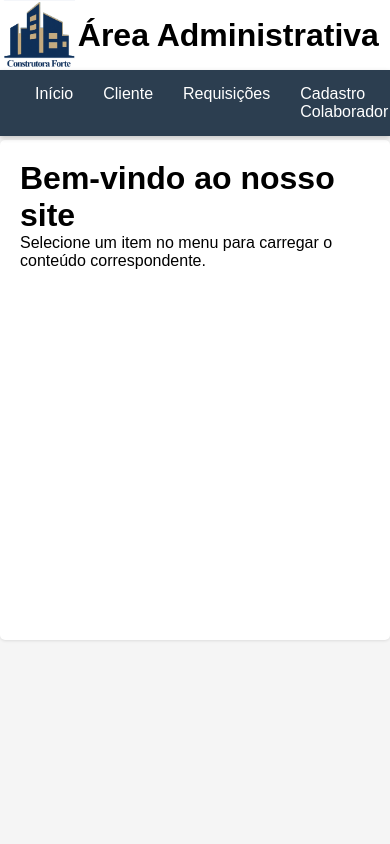
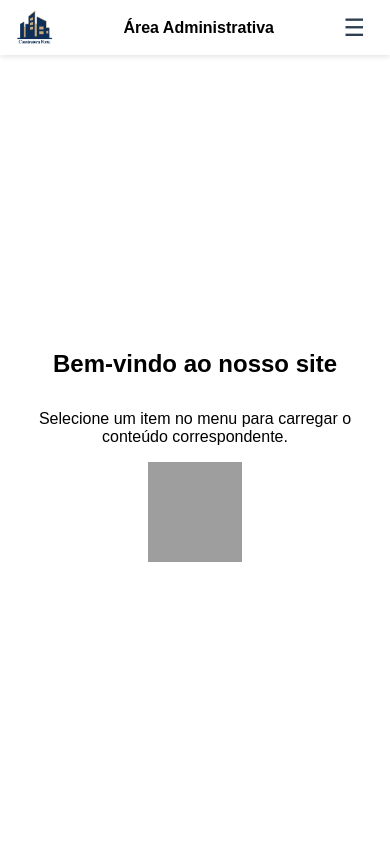
Before and after one commit to edmilsonmalta/univesp-PI-1-construtora, a PHP site: page /admin/admin.html in a window 390 px wide. Run offline with PHP 8.4, Linux system fonts and the light colour scheme; grey boxes are pictures that could not be loaded.

Commit message:
Add files via upload
Atualização do PI 2

```diff
--- a/admin/admin.html
+++ b/admin/admin.html
@@ -5,71 +5,92 @@
     <meta name="viewport" content="width=device-width, initial-scale=1.0">
     <title>Página com Menu Flutuante</title>
     <style>
-        * {
+        /* RESET COMPLETO */
+        html, body {
             margin: 0;
             padding: 0;
+            height: 100%;
+            width: 100%;
+            overflow: hidden;
+        }
+
+        * {
             box-sizing: border-box;
             font-family: Arial, sans-serif;
         }
 
         body {
-            padding-top: 120px;
+            display: flex;
+            flex-direction: column;
             background-color: #f5f5f5;
         }
 
         /* Cabeçalho com logo */
         .header {
-            position: fixed;
-            top: 0;
-            left: 0;
-            width: 100%;
+            height: 70px;
             background-color: white;
+            box-shadow: 0 2px 5px rgba(0,0,0,0.1);
+            flex-shrink: 0;
             z-index: 999;
-            box-shadow: 0 2px 5px rgba(0,0,0,0.1);
-            padding: 0px 0;
         }
 
         .logo-container {
-            max-width: 1200px;
+            max-width: 100%;
             margin: 0 auto;
-            padding: 0 0px;
+            padding: 0 20px;
             display: flex;
             align-items: center;
+            justify-content: space-between;
+            height: 100%;
         }
 
         .logo {
-            height: 70px;
+            height: 50px;
+        }
+
+        /* Botão menu mobile */
+        .menu-toggle {
+            display: none;
+            background: none;
+            border: none;
+            color: #2c3e50;
+            font-size: 24px;
+            cursor: pointer;
+            padding: 10px;
         }
 
         /* Estilos do menu flutuante */
         .floating-menu {
-            position: fixed;
-            top: 70px;
-            left: 0;
-            width: 100%;
+            height: 50px;
             background-color: #2c3e50;
+            box-shadow: 0 2px 5px rgba(0,0,0,0.2);
+            flex-shrink: 0;
             z-index: 1000;
-            box-shadow: 0 2px 5px rgba(0,0,0,0.2);
         }
 
         .menu-container {
             display: flex;
             justify-content: flex-start;
-            max-width: 1200px;
+            max-width: 100%;
             margin: 0 auto;
             padding: 0 20px;
+            height: 100%;
         }
 
         .menu-item {
             position: relative;
+            height: 100%;
         }
 
         .menu-item > a {
-            display: block;
+            display: flex;
+            align-items: center;
+            height: 100%;
             color: white;
             text-decoration: none;
-            padding: 15px;
+            padding: 0 15px;
             transition: background-color 0.3s;
+            white-space: nowrap;
         }
 
         .menu-item > a:hover {
@@ -85,6 +106,7 @@
             min-width: 200px;
             display: none;
             box-shadow: 0 2px 5px rgba(0,0,0,0.2);
+            z-index: 1001;
         }
 
         .menu-item:hover .submenu {
@@ -104,76 +126,243 @@
             background-color: #3d566e;
         }
 
-        /* Área do iframe */
+        /* ÁREA DO IFRAME - SOLUÇÃO DEFINITIVA */
         .iframe-container {
-            max-width: 1200px;
-            margin: 20px auto;
+            flex: 1;
             background-color: white;
-            border-radius: 5px;
-            box-shadow: 0 1px 3px rgba(0,0,0,0.1);
-            min-height: 500px;
+            margin: 0;
+            padding: 0;
+            position: relative;
+            min-height: 0; /* Importante para flexbox */
+        }
+
+        .iframe-wrapper {
+            position: absolute;
+            top: 0;
+            left: 0;
+            width: 100%;
+            height: 100%;
         }
 
         .content-iframe {
             width: 100%;
             height: 100%;
-            min-height: 500px;
             border: none;
-            border-radius: 5px;
+            display: block;
         }
 
         .default-content {
-            padding: 20px;
+            position: absolute;
+            top: 0;
+            left: 0;
+            width: 100%;
+            height: 100%;
+            padding: 40px 20px;
+            display: flex;
+            flex-direction: column;
+            justify-content: center;
+            align-items: center;
+            text-align: center;
+            background-color: white;
         }
 
         .hidden {
+            display: none !important;
+        }
+
+        /* ===== ESTILOS RESPONSIVOS ===== */
+
+        /* Tablets */
+        @media (max-width: 1024px) {
+            .menu-container {
+                flex-wrap: wrap;
+            }
+
+            .menu-item > a {
+                padding: 0 10px;
+                font-size: 14px;
+            }
+        }
+
+        /* Mobile */
+        @media (max-width: 768px) {
+            .header {
+                height: 60px;
+            }
+
+            .logo-container {
+                padding: 0 15px;
+            }
+
+            .logo {
+                height: 40px;
+            }
+
+            .logo-container h1 {
+                font-size: 18px;
+                margin-left: 10px;
+            }
+
+            .menu-toggle {
+                display: block;
+            }
+
+            .floating-menu {
+                position: fixed;
+                top: 60px;
+                left: -100%;
+                width: 280px;
+                height: calc(100vh - 60px);
+                transition: left 0.3s ease;
+                overflow-y: auto;
+                z-index: 1002;
+            }
+
+            .floating-menu.active {
+                left: 0;
+            }
+
+            .menu-container {
+                flex-direction: column;
+                padding: 0;
+                height: auto;
+            }
+
+            .menu-item {
+                width: 100%;
+                height: auto;
+                border-bottom: 1px solid #34495e;
+            }
+
+            .menu-item > a {
+                padding: 15px 20px;
+                display: flex;
+                justify-content: space-between;
+                align-items: center;
+                height: auto;
+                min-height: 50px;
+            }
+
+            .menu-item > a::after {
+                content: '›';
+                font-size: 18px;
+                transition: transform 0.3s;
+            }
+
+            .menu-item.active > a::after {
+                transform: rotate(90deg);
+            }
+
+            .submenu {
+                position: static;
                 display: none;
+                width: 100%;
+                background-color: #2c3e50;
+                box-shadow: none;
+            }
+
+            .menu-item.active .submenu {
+                display: block;
+            }
+
+            .submenu a {
+                padding: 12px 30px;
+                border-bottom: 1px solid #2c3e50;
+            }
+        }
+
+        /* Mobile pequeno */
+        @media (max-width: 480px) {
+            .header {
+                height: 55px;
+            }
+
+            .floating-menu {
+                top: 55px;
+                height: calc(100vh - 55px);
+            }
+
+            .logo {
+                height: 35px;
+            }
+
+            .logo-container h1 {
+                font-size: 16px;
+            }
+
+            .default-content {
+                padding: 20px 15px;
+            }
+
+            .default-content h1 {
+                font-size: 24px;
+            }
+        }
+
+        /* Overlay para mobile */
+        .menu-overlay {
+            display: none;
+            position: fixed;
+            top: 0;
+            left: 0;
+            width: 100%;
+            height: 100%;
+            background-color: rgba(0,0,0,0.5);
+            z-index: 998;
+        }
+
+        .menu-overlay.active {
+            display: block;
         }
     </style>
 </head>
 <body>
+    <!-- Overlay para fechar menu no mobile -->
+    <div class="menu-overlay" id="menuOverlay"></div>
+
     <!-- Cabeçalho com Logo -->
     <header class="header">
         <div class="logo-container">
             <img src="../logo.png" alt="Logo da Empresa" class="logo">
 			<h1 align="center">Área Administrativa</h1>
+            <button class="menu-toggle" id="menuToggle">☰</button>
         </div>
     </header>
 
     <!-- Menu Flutuante -->
-    <nav class="floating-menu">
+    <nav class="floating-menu" id="floatingMenu">
         <div class="menu-container">
             <div class="menu-item">
-                <a href="#" onclick="loadContent('default')">Início</a>
+                <a href="#" onclick="loadContent('default'); closeMobileMenu();">Início</a>
             </div>
-			<div class="menu-item" id="services-menu">
-                <a href="#" onclick="loadContent('cad-cliente.php')">Cliente</a>
-                <div class="submenu" id="services-submenu">
-                    <a href="#" onclick="loadContent('cad-cliente.php')">Cadastrar Clientes</a>
-					<a href="#" onclick="loadContent('validar-cadastro.php')">Validar Cadastro</a>
-                </div>
-            </div>
-
-            <div class="menu-item" id="services-menu">
-                <a href="#" onclick="loadContent(lista_requisicoes.php')">Requisições</a>
-                <div class="submenu" id="services-submenu">
-                    <a href="#" onclick="loadContent('lista_requisicoes.php')">Listar Requisições</a>
-					<a href="#" onclick="loadContent('requisicao_obra_adm.php')">Fazer Requisições</a>
-                </div>
-            </div>
-
-            <div class="menu-item" id="about-menu">
-                <a href="#" onclick="loadContent('lista_colaboradores.php')">Cadastro Colaborador</a>
-                <div class="submenu" id="about-submenu">
-					<a href="#" onclick="loadContent('lista_colaboradores.php')">Visualizar Colabores</a>
-                    <a href="#" onclick="loadContent('cadastro_colaborador.php')">Cadastrar Colaborador</a>
+            <div class="menu-item">
+                <a href="#" class="menu-link">Cliente</a>
+                <div class="submenu">
+                    <a href="#" onclick="loadContent('cad-cliente.php'); closeMobileMenu();">Cadastrar Clientes</a>
+                    <a href="#" onclick="loadContent('validar-cadastro.php'); closeMobileMenu();">Validar Cadastro</a>
                 </div>
             </div>
 
             <div class="menu-item">
-                <a href="#" onclick="loadContent('agendamento_colaborador.php')">Agendamentos</a>
-				<div class="submenu" id="about-submenu">
-					<a href="#" onclick="loadContent('agendamento_colaborador.php')">Agendamentos por Colaborador</a>
+                <a href="#" class="menu-link">Requisições</a>
+                <div class="submenu">
+                    <a href="#" onclick="loadContent('lista_requisicoes.php'); closeMobileMenu();">Listar Requisições</a>
+                    <a href="#" onclick="loadContent('requisicao_obra_adm.php'); closeMobileMenu();">Fazer Requisições</a>
+                </div>
+            </div>
+
+            <div class="menu-item">
+                <a href="#" class="menu-link">Cadastro Colaborador</a>
+                <div class="submenu">
+                    <a href="#" onclick="loadContent('lista_colaboradores.php'); closeMobileMenu();">Visualizar Colabores</a>
+                    <a href="#" onclick="loadContent('cadastro_colaborador.php'); closeMobileMenu();">Cadastrar Colaborador</a>
+                </div>
+            </div>
+
+            <div class="menu-item">
+                <a href="#" class="menu-link">Agendamentos</a>
+                <div class="submenu">
+                    <a href="#" onclick="loadContent('agendamento_colaborador.php'); closeMobileMenu();">Agendamentos por Colaborador</a>
                 </div>
             </div>
         </div>
@@ -181,11 +370,14 @@
 
     <!-- Área de Conteúdo com Iframe -->
     <div class="iframe-container">
+        <div class="iframe-wrapper">
             <div id="default-content" class="default-content">
                 <h1>Bem-vindo ao nosso site</h1>
                 <p>Selecione um item no menu para carregar o conteúdo correspondente.</p>
+            <a href="#" onclick="loadContent('lista_requisicoes.php'); closeMobileMenu();"><img src="../WV1467125419W57728eab47eb5.png" width="94" height="100" alt=""/>            </div>
+
+            <iframe id="content-iframe" class="content-iframe hidden" src=""></iframe>
         </div>
-        <iframe id="content-iframe" class="content-iframe hidden" src=""></iframe>
     </div>
 
     <script>
@@ -196,35 +388,118 @@
             if (pageUrl === 'default') {
                 iframe.classList.add('hidden');
                 defaultContent.classList.remove('hidden');
+                iframe.src = ''; // Limpa o iframe
             } else {
                 defaultContent.classList.add('hidden');
                 iframe.classList.remove('hidden');
                 iframe.src = pageUrl;
             }
 
-            // Retorna true para permitir que o hover continue funcionando
+            // Força o redimensionamento do iframe
+            setTimeout(() => {
+                adjustIframeSize();
+            }, 100);
+
             return true;
+        }
+
+        // Funções para menu mobile
+        function toggleMobileMenu() {
+            const menu = document.getElementById('floatingMenu');
+            const overlay = document.getElementById('menuOverlay');
+            menu.classList.toggle('active');
+            overlay.classList.toggle('active');
+        }
+
+        function closeMobileMenu() {
+            const menu = document.getElementById('floatingMenu');
+            const overlay = document.getElementById('menuOverlay');
+            menu.classList.remove('active');
+            overlay.classList.remove('active');
+        }
+
+        // Função para ajustar o tamanho do iframe
+        function adjustIframeSize() {
+            const iframe = document.getElementById('content-iframe');
+            const iframeContainer = document.querySelector('.iframe-container');
+
+            if (iframe && !iframe.classList.contains('hidden')) {
+                // Garante que o iframe ocupe 100% do container
+                iframe.style.width = '100%';
+                iframe.style.height = '100%';
+                iframe.style.display = 'block';
+            }
         }
 
         // Adiciona eventos para melhorar a experiência com submenus
         document.addEventListener('DOMContentLoaded', function() {
             const menuItems = document.querySelectorAll('.menu-item');
+            const menuToggle = document.getElementById('menuToggle');
+            const overlay = document.getElementById('menuOverlay');
 
+            // Evento do botão menu mobile
+            menuToggle.addEventListener('click', toggleMobileMenu);
+
+            // Evento do overlay para fechar menu
+            overlay.addEventListener('click', closeMobileMenu);
+
+            // Eventos para desktop
             menuItems.forEach(item => {
-                // Mantém o submenu aberto quando o mouse está sobre ele
+                // Mantém o submenu aberto quando o mouse está sobre ele (desktop)
                 item.addEventListener('mouseenter', function() {
+                    if (window.innerWidth > 768) {
                         const submenu = this.querySelector('.submenu');
                         if (submenu) submenu.style.display = 'block';
+                    }
                 });
 
                 item.addEventListener('mouseleave', function() {
+                    if (window.innerWidth > 768) {
                         const submenu = this.querySelector('.submenu');
                         if (submenu) submenu.style.display = 'none';
+                    }
                 });
+
+                // Eventos para mobile
+                const menuLink = item.querySelector('.menu-link');
+                if (menuLink) {
+                    menuLink.addEventListener('click', function(e) {
+                        if (window.innerWidth <= 768) {
+                            e.preventDefault();
+                            // Fecha outros menus abertos
+                            menuItems.forEach(otherItem => {
+                                if (otherItem !== item) {
+                                    otherItem.classList.remove('active');
+                                }
+                            });
+                            // Abre/fecha o menu atual
+                            item.classList.toggle('active');
+                        }
+                    });
+                }
             });
 
             // Esconde o iframe inicialmente
             document.getElementById('content-iframe').classList.add('hidden');
+
+            // Ajusta o iframe quando a janela é redimensionada
+            window.addEventListener('resize', function() {
+                adjustIframeSize();
+
+                if (window.innerWidth > 768) {
+                    closeMobileMenu();
+                    // Remove classes active dos itens do menu
+                    menuItems.forEach(item => {
+                        item.classList.remove('active');
+                    });
+                }
+            });
+
+            // Ajusta o iframe periodicamente para garantir que fique correto
+            setInterval(adjustIframeSize, 500);
+
+            // Ajusta o iframe quando a página carrega
+            setTimeout(adjustIframeSize, 1000);
         });
     </script>
 </body>
```
Also changed, not shown: admin/lista_requisicoes.php (+168 -82 lines). Lines whose indentation alone changed are shown as unchanged.
